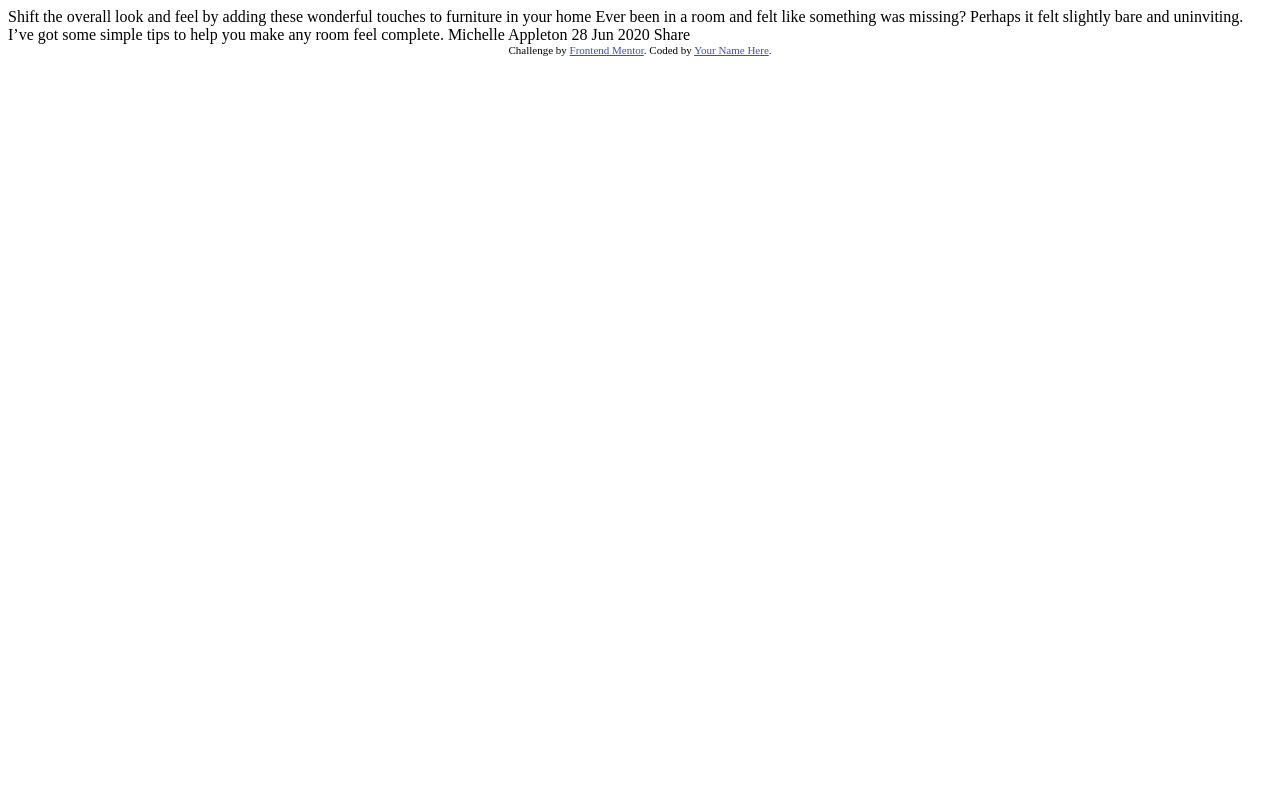
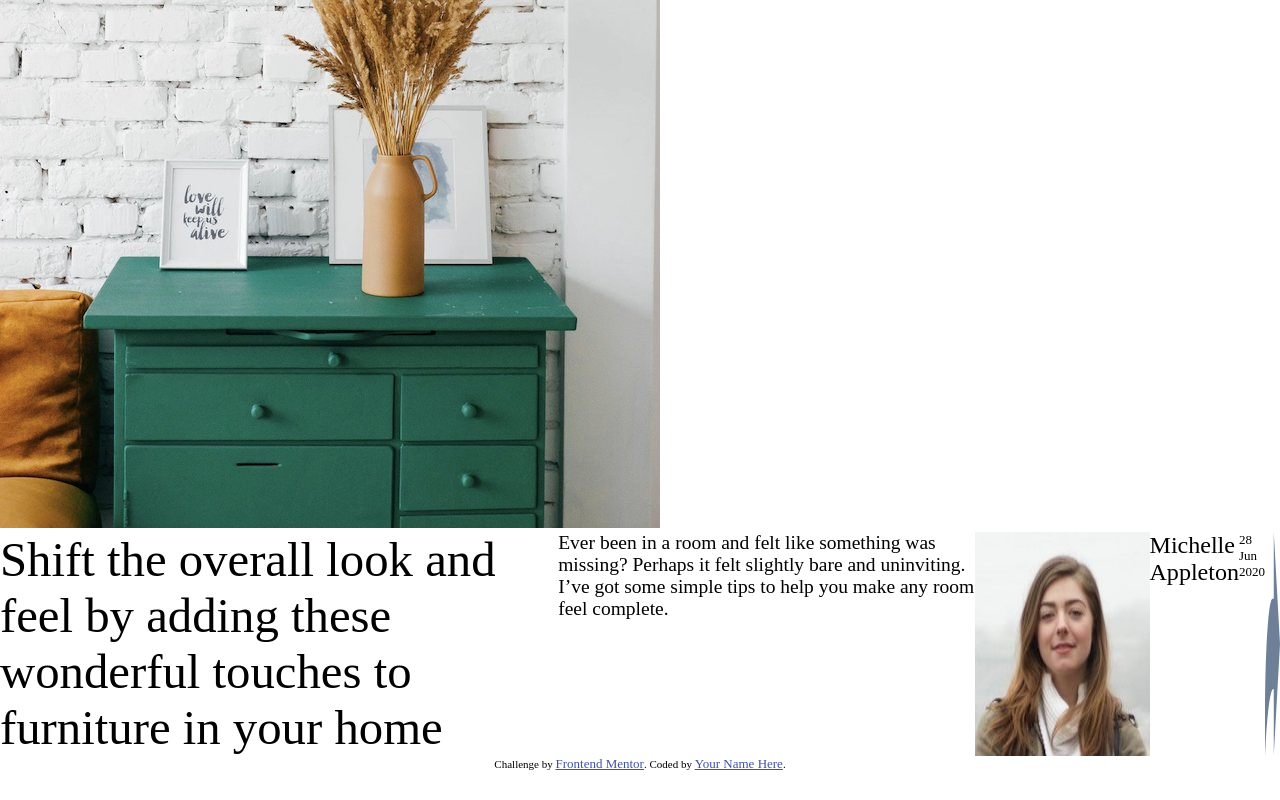
Before and after one commit to mverma45/fem-apc, a plain HTML site: page index.html in a window 1280 px wide. Drawn offline with Linux system fonts and the light colour scheme; files that its build step writes are made by us from their sources.

Commit message:
WIP FEM-apc

```diff
--- a/Style/styles.css
+++ b/Style/styles.css
@@ -1,3 +1,40 @@
+@import url('https://fonts.googleapis.com/css2?family=Manrope:wght@500&display=swap');
+
+* {
+	margin: 0;
+	padding: 0;
+	font-size: 13px;
+}
+
+.manrope {
+	font-family: 'Manrope', sans-serif;
+	font-optical-sizing: auto;
+	font-weight: 500;
+	font-style: normal;
+}
+
+.container {
+	display: flex;
+	/* flex-direction: column; */
+}
+
+.title {
+	font-size: 3.75em;
+}
+
+.content {
+	font-size: 1.5em;
+}
+
+.author {
+	font-size: 1.85em;
+}
+
+.author img {
+	width: 20px;
+	height: 40px;
+	/* border-radius: 3em; */
+}
 .attribution {
 	font-size: 11px;
 	text-align: center;
--- a/index.html
+++ b/index.html
@@ -5,7 +5,6 @@
 		<meta
 			name="viewport"
 			content="width=device-width, initial-scale=1.0" />
-		<!-- displays site properly based on user's device -->
 
 		<link
 			rel="icon"
@@ -17,17 +16,33 @@
 		<!-- CSS File -->
 		<link
 			rel="stylesheet"
-			href="styles.css" />
+			href="./Style/styles.css" />
 		<!-- JS File -->
 		<script src="./js/script.js"></script>
 	</head>
 	<body>
-		Shift the overall look and feel by adding these wonderful touches to
-		furniture in your home Ever been in a room and felt like something was
-		missing? Perhaps it felt slightly bare and uninviting. I’ve got some simple
-		tips to help you make any room feel complete. Michelle Appleton 28 Jun 2020
-		Share
-
+		<img
+			src="./images/drawers.jpg"
+			alt="" />
+		<div class="container">
+			<div class="title">
+				Shift the overall look and feel by adding these wonderful touches to
+				furniture in your home
+			</div>
+			<div class="content">
+				Ever been in a room and felt like something was missing? Perhaps it felt
+				slightly bare and uninviting. I’ve got some simple tips to help you make
+				any room feel complete.
+			</div>
+			<img
+				src="./images/avatar-michelle.jpg"
+				alt="" />
+			<div class="author">Michelle Appleton</div>
+			<div class="date">28 Jun 2020</div>
+			<img
+				src="./images/icon-share.svg"
+				alt="" />
+		</div>
 		<div class="attribution">
 			Challenge by
 			<a
```
